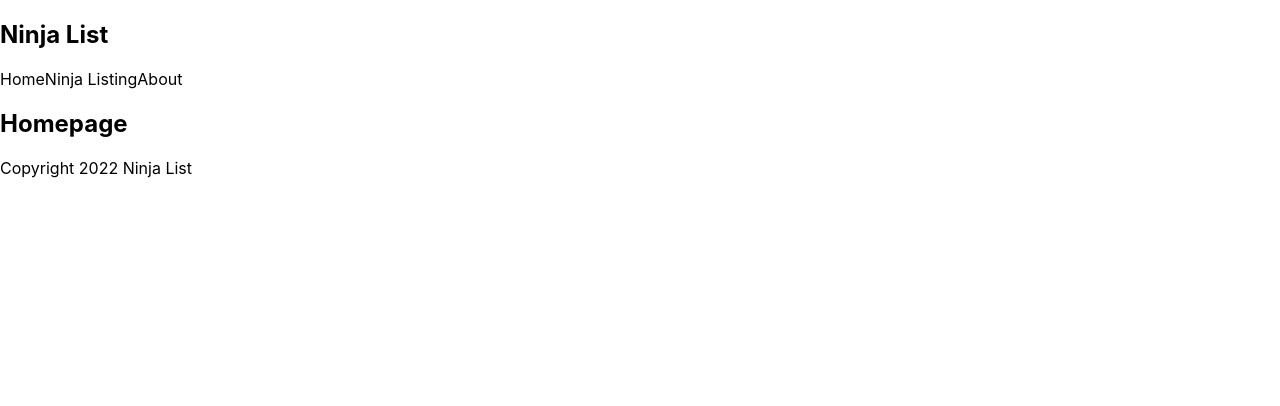
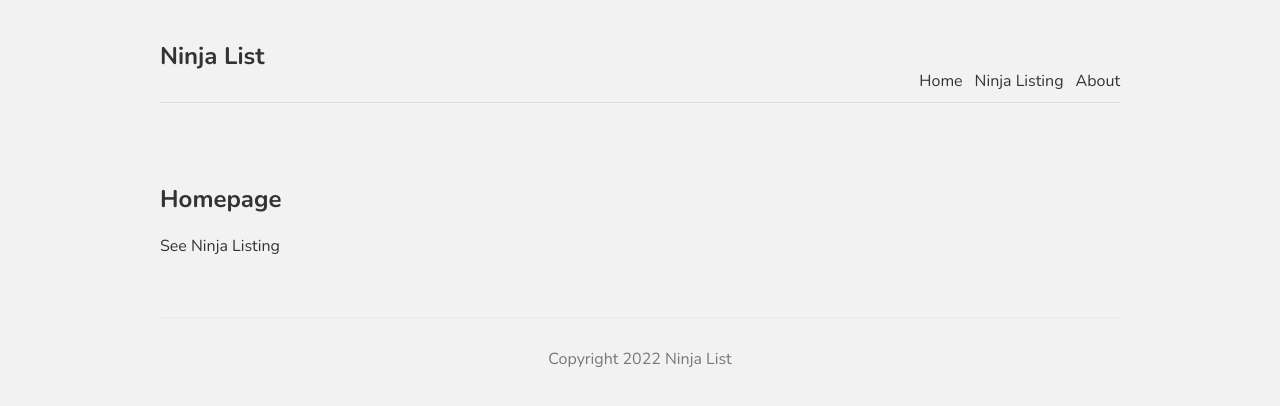
Before and after one commit to Arj404/nextJs-ninjaList, a Next.js app: page / in a window 1280 px wide. Shown: the top 406 px of the page. Built offline with nearby package versions, Linux system fonts and the light colour scheme.

Commit message:
layout added

```diff
--- /dev/null
+++ b/components/Layout.js
@@ -0,0 +1,14 @@
+import Footer from "./footer";
+import Navbar from "./Navbar";
+
+const Layout = ({ children }) => {
+  return (
+    <div className="content">
+      <Navbar />
+      {children}
+      <Footer />
+    </div>
+  );
+};
+
+export default Layout;
--- a/components/Navbar.js
+++ b/components/Navbar.js
@@ -1,14 +1,14 @@
+import Link from 'next/link'
+
 const Navbar = () => {
     return (
         <nav>
             <div className='logo'>
                 <h1>Ninja List</h1>
-                <div>
-                    <a>Home</a>
-                    <a>Ninja Listing</a>
-                    <a>About</a>
                 </div>
-            </div>
+                <Link href="/"><a>Home</a></Link>
+                <Link href="ninjas"><a>Ninja Listing</a></Link>
+                <Link href="about"><a>About</a></Link>
         </nav>
     )
 }
--- a/components/footer.js
+++ b/components/footer.js
@@ -1,9 +1,5 @@
 const Footer = () => {
-    return(
-        <div>
-            Copyright 2022 Ninja List
-        </div>
-    );
-}
+  return <footer>Copyright 2022 Ninja List</footer>;
+};
 
 export default Footer;
--- a/pages/_app.js
+++ b/pages/_app.js
@@ -1,7 +1,12 @@
-import '../styles/globals.css'
+import Layout from "../components/Layout";
+import "../styles/globals.css";
 
 function MyApp({ Component, pageProps }) {
-  return <Component {...pageProps} />
+  return (
+    <Layout>
+      <Component {...pageProps} />
+    </Layout>
+  );
 }
 
-export default MyApp
+export default MyApp;
--- a/pages/index.js
+++ b/pages/index.js
@@ -1,15 +1,12 @@
-import Head from 'next/head'
-import Image from 'next/image'
-import styles from '../styles/Home.module.css'
-import Navbar from '../components/Navbar'
-import Footer from '../components/footer'
+import Link from "next/link";
 
 export default function Home() {
   return (
     <div>
-      <Navbar/>
       <h2>Homepage</h2>
-      <Footer/>
+      <Link href="ninjas">
+        <a>See Ninja Listing</a>
+      </Link>
     </div>
-  )
+  );
 }
--- a/styles/globals.css
+++ b/styles/globals.css
@@ -1,26 +1,37 @@
-html,
+@import url("https://fonts.googleapis.com/css2?family=Nunito:wght@300;400;600;700&display=swap");
+
 body {
-  padding: 0;
-  margin: 0;
-  font-family: -apple-system, BlinkMacSystemFont, Segoe UI, Roboto, Oxygen,
-    Ubuntu, Cantarell, Fira Sans, Droid Sans, Helvetica Neue, sans-serif;
+  background: #f2f2f2;
+  color: #333;
+  font-family: "Nunito";
 }
-
 a {
-  color: inherit;
+  color: #333;
   text-decoration: none;
 }
-
-* {
-  box-sizing: border-box;
+.content {
+  max-width: 960px;
+  margin: 0 auto;
 }
-
-@media (prefers-color-scheme: dark) {
-  html {
-    color-scheme: dark;
-  }
-  body {
-    color: white;
-    background: black;
-  }
+nav {
+  margin: 10px auto 80px;
+  padding: 10px 0;
+  display: flex;
+  justify-content: flex-end;
+  align-items: flex-end;
+  border-bottom: 1px solid #ddd;
 }
+nav a {
+  margin-left: 12px;
+}
+nav .logo {
+  margin-right: auto;
+}
+footer {
+  display: block;
+  text-align: center;
+  padding: 30px 0;
+  margin-top: 60px;
+  color: #777;
+  border-top: 1px solid #eaeaea;
+}
```
